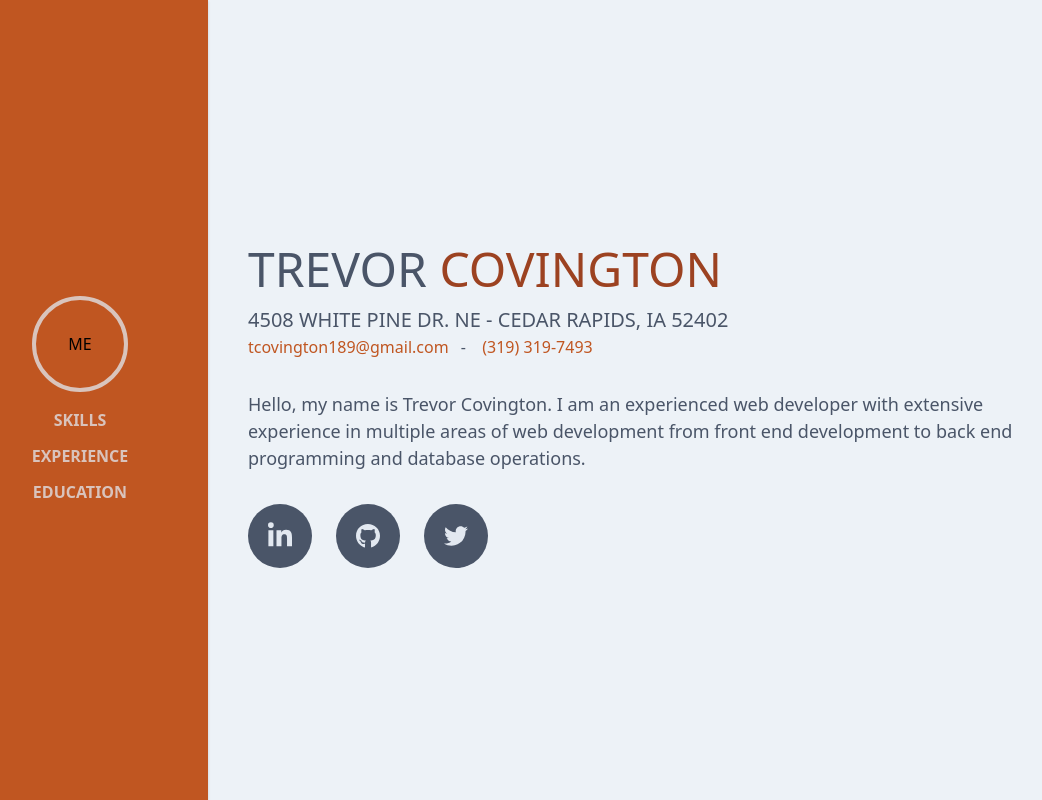
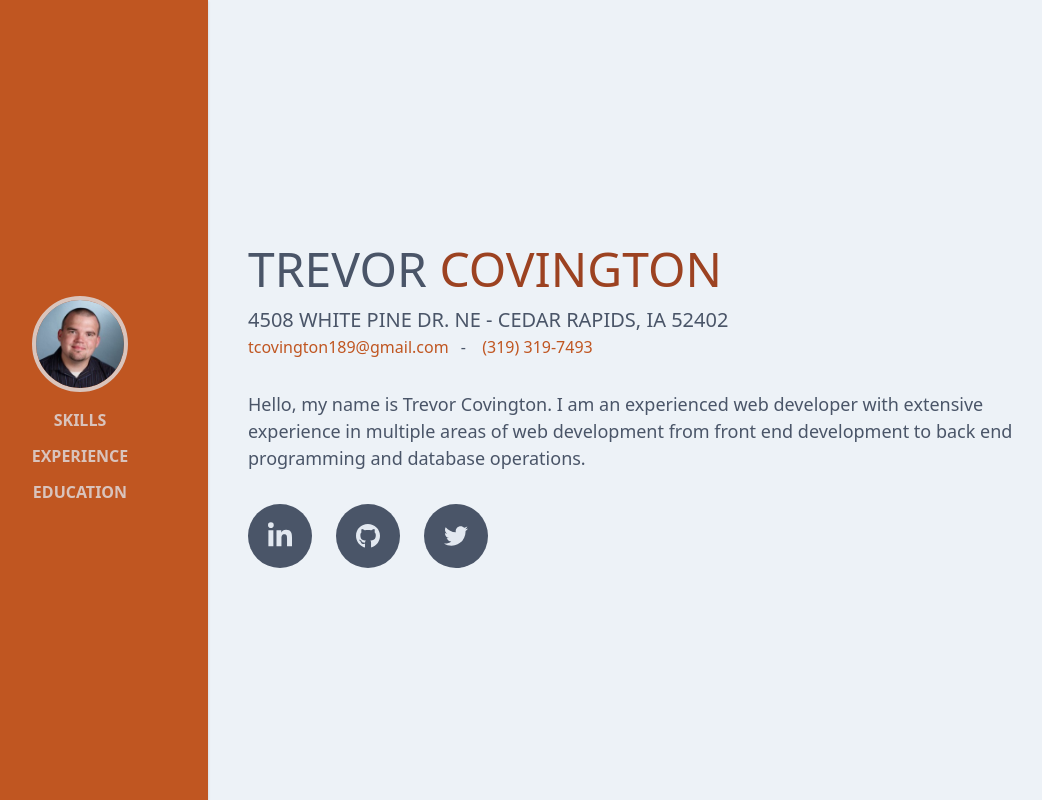
Before and after one commit to tcov189/portfolio, a Vue app: page / in a window 1280 px wide. Shown: the whole page, without its empty margins (48-1090 px from the left). Built offline with nearby package versions, Linux system fonts and the light colour scheme.

Commit message:
Adding image

```diff
--- a/src/components/Sidebar.vue
+++ b/src/components/Sidebar.vue
@@ -1,8 +1,9 @@
 <template>
   <aside class="bg-orange-700 flex flex-col justify-center items-center shadow">
-    <div class="border-4 border-gray-300 border-opacity-75 cursor-pointer rounded-full p-8 mb-4" @click="changeTab('About')">
-      ME
-    </div>
+    <img
+      src="../assets/images/profile.jpeg"
+      alt="Profile picture"
+      class="border-4 border-gray-300 border-opacity-75 cursor-pointer rounded-full mb-4 w-24" @click="changeTab('About')" />
     <ul class="text-center space-y-3 text-gray-300 font-bold uppercase">
       <li
         v-for="(tab, index) in tabs"
```
Also changed, not shown: src/assets/images/profile.jpeg (added).
